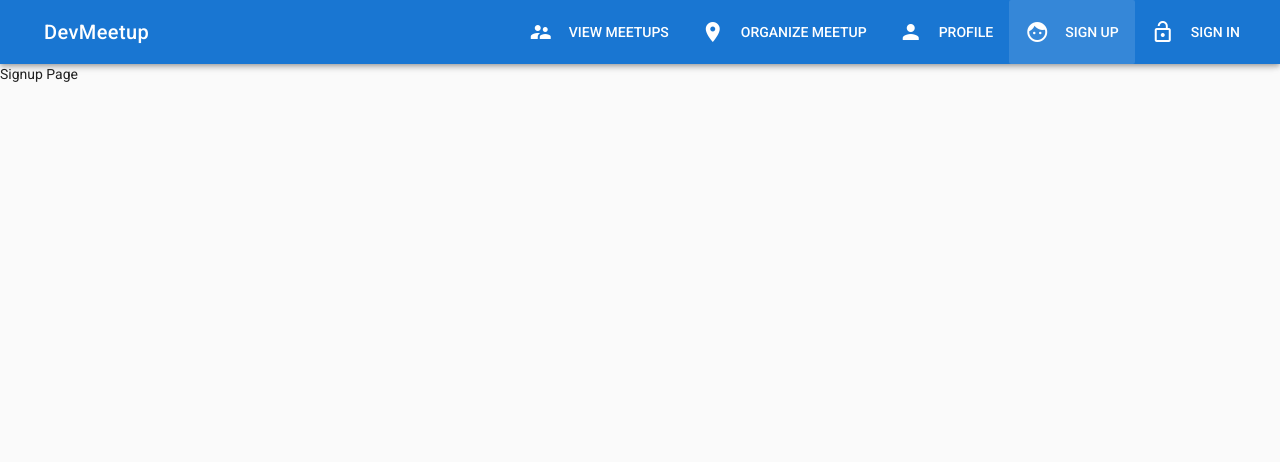
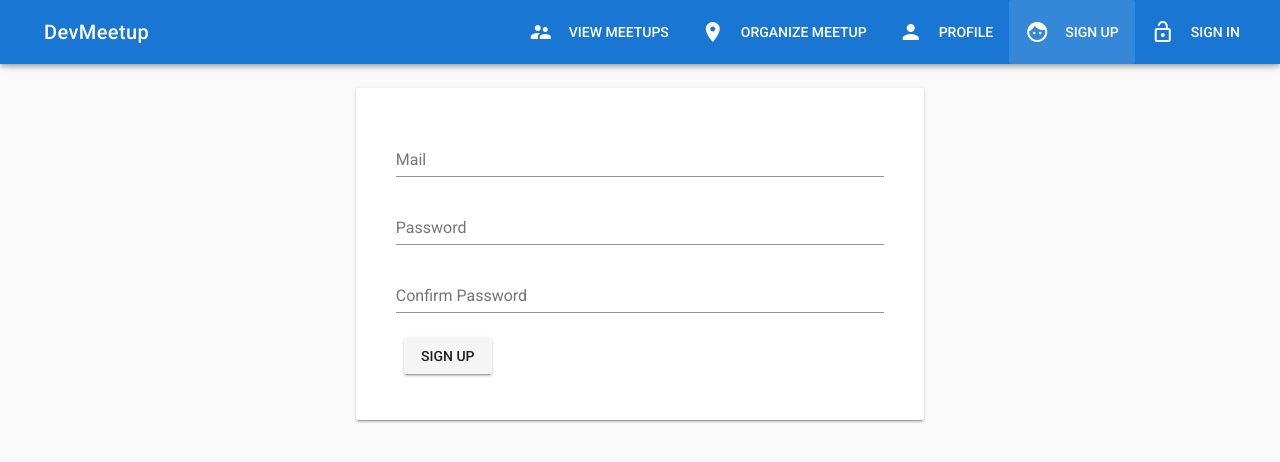
Before and after one commit to alyssonmota/devmeetup, a Vue app: page /signup in a window 1280 px wide. Shown: the top 462 px of the page. Built offline with nearby package versions, Linux system fonts and the light colour scheme.

Commit message:
Signup View & Form

```diff
--- a/package.json
+++ b/package.json
@@ -11,6 +11,7 @@
     "build": "node build/build.js"
   },
   "dependencies": {
+    "firebase": "^4.13.1",
     "moment": "^2.22.1",
     "vue": "^2.5.2",
     "vue-router": "^3.0.1",
--- a/src/components/User/Signup.vue
+++ b/src/components/User/Signup.vue
@@ -1,5 +1,82 @@
 <template>
-  <div>
-    <p>Signup Page</p>
-  </div>
+  <v-container>
+    <v-layout row>
+      <v-flex xs12 sm6 offset-sm3>
+        <v-card>
+          <v-card-text>
+            <v-container>
+              <v-form>
+                <v-layout row>
+                  <v-flex xs12>
+                    <v-text-field
+                      name="email"
+                      label="Mail"
+                      id="email"
+                      v-model="email"
+                      type="email"
+                      required>
+                    </v-text-field>
+                  </v-flex>
+                </v-layout>
+                <v-layout row>
+                  <v-flex xs12>
+                    <v-text-field
+                      name="password"
+                      label="Password"
+                      id="password"
+                      v-model="password"
+                      type="password"
+                      required>
+                    </v-text-field>
+                  </v-flex>
+                </v-layout>
+                <v-layout row>
+                  <v-flex xs12>
+                    <v-text-field
+                      name="confirmPassword"
+                      label="Confirm Password"
+                      id="confirmPassword"
+                      v-model="confirmPassword"
+                      type="password"
+                      :rules="[comparePasswords ]">
+                    </v-text-field>
+                  </v-flex>
+                </v-layout>
+                <v-layout row>
+                  <v-flex xs12>
+                    <v-btn type="submit">
+                      Sign up
+                    </v-btn>
+                  </v-flex>
+                </v-layout>
+              </v-form>
+            </v-container>
+          </v-card-text>
+        </v-card>
+      </v-flex>
+    </v-layout>
+  </v-container>
 </template>
+
+<script>
+export default {
+  data () {
+    return {
+      email: '',
+      password: '',
+      confirmPassword: ''
+    }
+  },
+  computed: {
+    comparePasswords () {
+      return this.password !== this.confirmPassword ? 'Password do not match' : true
+    }
+  },
+  methods: {
+    onSignup () {
+      // Vuex
+      console.log(this.data)
+    }
+  }
+}
+</script>
--- a/src/main.js
+++ b/src/main.js
@@ -1,5 +1,6 @@
 import Vue from 'vue'
 import App from './App'
+import * as firebase from 'firebase'
 import router from './router'
 import Vuetify from 'vuetify'
 import 'vuetify/dist/vuetify.min.css'
@@ -26,5 +27,14 @@ new Vue({
   el: '#app',
   router,
   store,
-  render: h => h(App)
+  render: h => h(App),
+  created () {
+    firebase.initializeApp({
+      apiKey: 'AIzaSyBVcxWY8PNd3aXem8RSwuiD00taXd81oUc',
+      authDomain: 'devmeetup-24e5e.firebaseapp.com',
+      databaseURL: 'https://devmeetup-24e5e.firebaseio.com',
+      projectId: 'devmeetup-24e5e',
+      storageBucket: ''
+    })
+  }
 })
```
Also changed, not shown: 1 other file (tests, documents, lock files or other folders).
